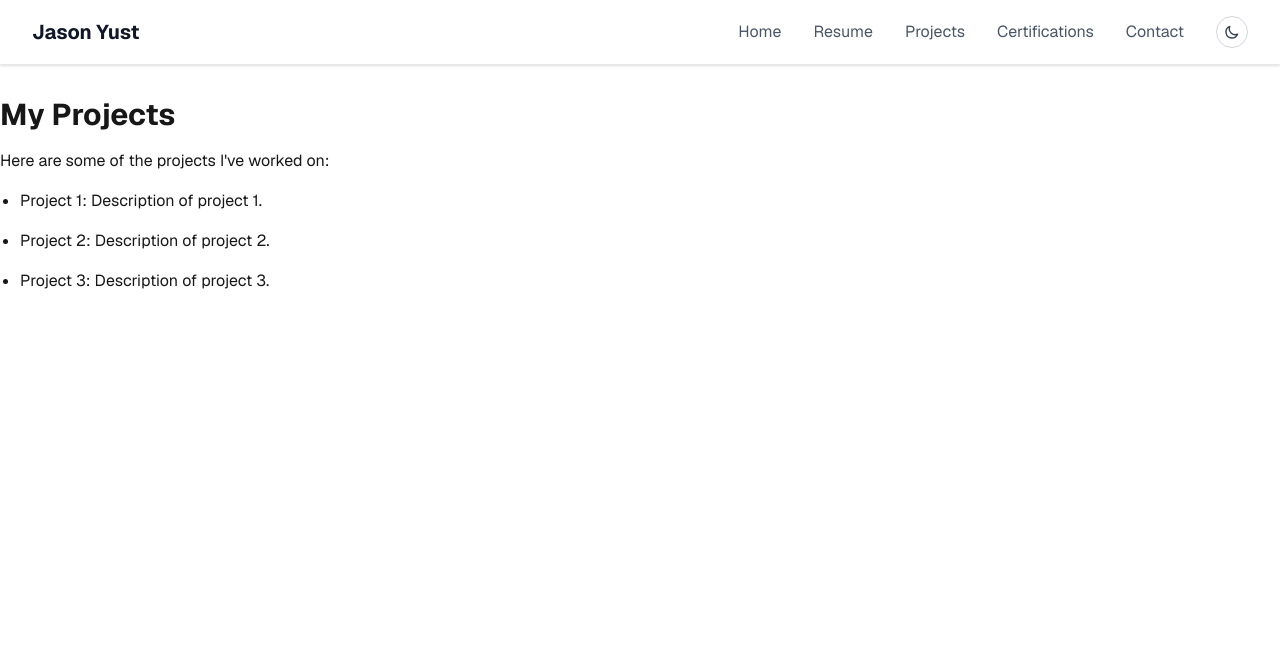
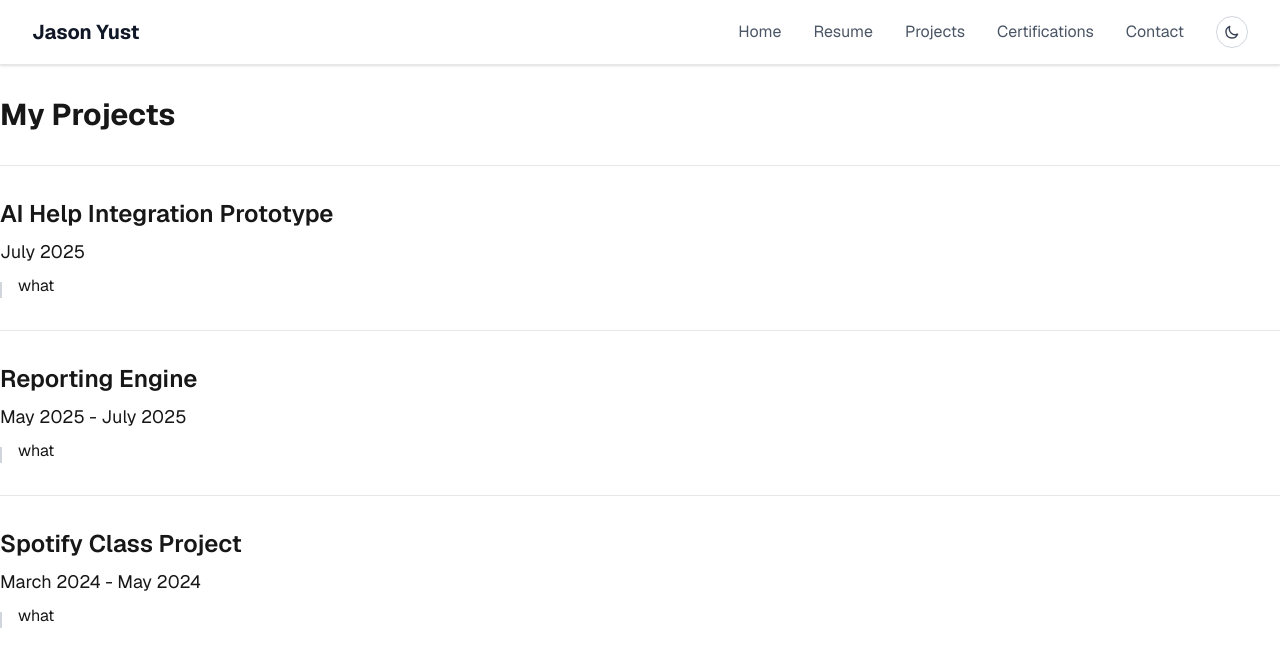
Before and after one commit to yustjason1/yustjason-website, a Next.js app: page /projects in a window 1280 px wide. Shown: the top 666 px of the page. Built offline with nearby package versions, Linux system fonts and the light colour scheme.

Commit message:
Created TimelineItem/HorizontalLine components for projects page

```diff
--- a/src/app/about/page.js
+++ b/src/app/about/page.js
@@ -1,4 +1,5 @@
 import Image from 'next/image';
+import HorizontalLine from '../components/HorizontalLine';
 
 export default function About() {
     return (
@@ -28,7 +29,7 @@ export default function About() {
             </div>
         </div>
 
-        <hr className="border-gray-200 dark:border-gray-700 container mx-auto" />
+        <HorizontalLine />
 
         <div className="container mx-auto py-8">
             <h2 className="text-2xl font-bold mb-4">About This Website</h2>
--- a/src/app/certifications/page.js
+++ b/src/app/certifications/page.js
@@ -1,3 +1,5 @@
+import HorizontalLine from "../components/HorizontalLine";
+
 export default function Certifications() {
     // Example: Set dynamic height/width based on screen size or props
     // Here, we'll use a variable for size. You can adjust logic as needed.
@@ -9,7 +11,7 @@ export default function Certifications() {
 
                 <h1 className="text-3xl font-bold mb-8">Certifications</h1>
 
-                <hr className="border-gray-200 dark:border-gray-700 container mx-auto my-8" />
+                <HorizontalLine />
 
                 <div className="grid grid-cols-1 md:grid-cols-2 lg:grid-cols-3 gap-4 mb-8">
                     <div className="flex flex-col items-center">
@@ -32,7 +34,7 @@ export default function Certifications() {
                     </div>
                 </div>
 
-                <hr className="border-gray-200 dark:border-gray-700 container mx-auto my-8" />
+                <HorizontalLine />
 
                 <a href="https://www.credly.com/users/jason-yust/" className="text-blue-500 hover:underline">
                     View all certifications
--- /dev/null
+++ b/src/app/components/HorizontalLine.js
@@ -0,0 +1,3 @@
+export default function HorizontalLine() {
+  return <hr className="border-gray-200 dark:border-gray-700 container mx-auto my-8" />;
+}
--- /dev/null
+++ b/src/app/components/TimelineItem.js
@@ -0,0 +1,16 @@
+export default function TimelineItem({ title, date, description }) {
+  return (
+    <div className="mb-8">
+        <h2 className="text-2xl font-semibold mb-2">{title}</h2>
+        <h3 className="text-lg text-muted-foreground mb-2">{date}</h3>
+        <div className="flex gap-4">
+
+            {/* Vertical Line */}
+            <div className="w-0.5 bg-gray-300 dark:bg-gray-600 mt-2"></div>
+
+            <p className="flex-1 break-all">{description}</p>
+
+        </div>
+    </div>
+  );
+}
--- a/src/app/projects/page.js
+++ b/src/app/projects/page.js
@@ -1,14 +1,36 @@
+import HorizontalLine from "../components/HorizontalLine";
+import TimelineItem from "../components/TimelineItem";
+
 export default function Projects() {
   return (
     <div className="min-h-screen bg-background text-foreground">
       <div className="container mx-auto py-8">
+
         <h1 className="text-3xl font-bold mb-4">My Projects</h1>
-        <p className="mb-4">Here are some of the projects I've worked on:</p>
-        <ul className="list-disc pl-5">
-          <li className="mb-4">Project 1: Description of project 1.</li>
-          <li className="mb-4">Project 2: Description of project 2.</li>
-          <li className="mb-4">Project 3: Description of project 3.</li>
-        </ul>
+
+        <HorizontalLine />
+
+        <TimelineItem
+          title="AI Help Integration Prototype"
+          date="July 2025"
+          description="what"
+        />
+
+        <HorizontalLine />
+
+        <TimelineItem
+          title="Reporting Engine"
+          date="May 2025 - July 2025"
+          description="what"
+        />
+
+        <HorizontalLine />
+
+        <TimelineItem
+          title="Spotify Class Project"
+          date="March 2024 - May 2024"
+          description="what"
+        />
       </div>
     </div>
   );
```
